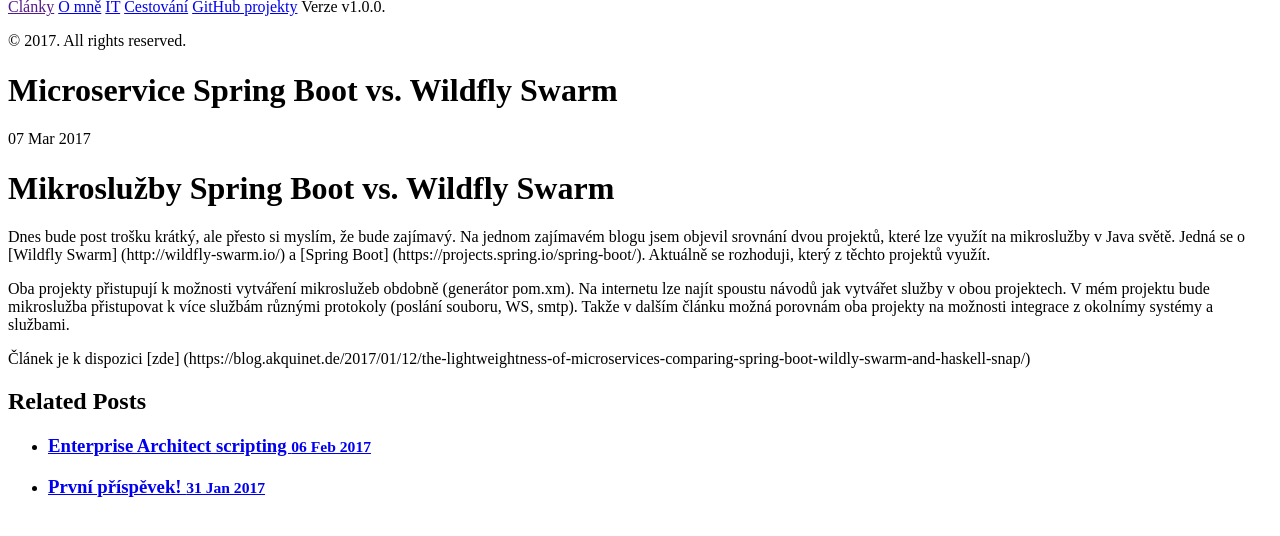
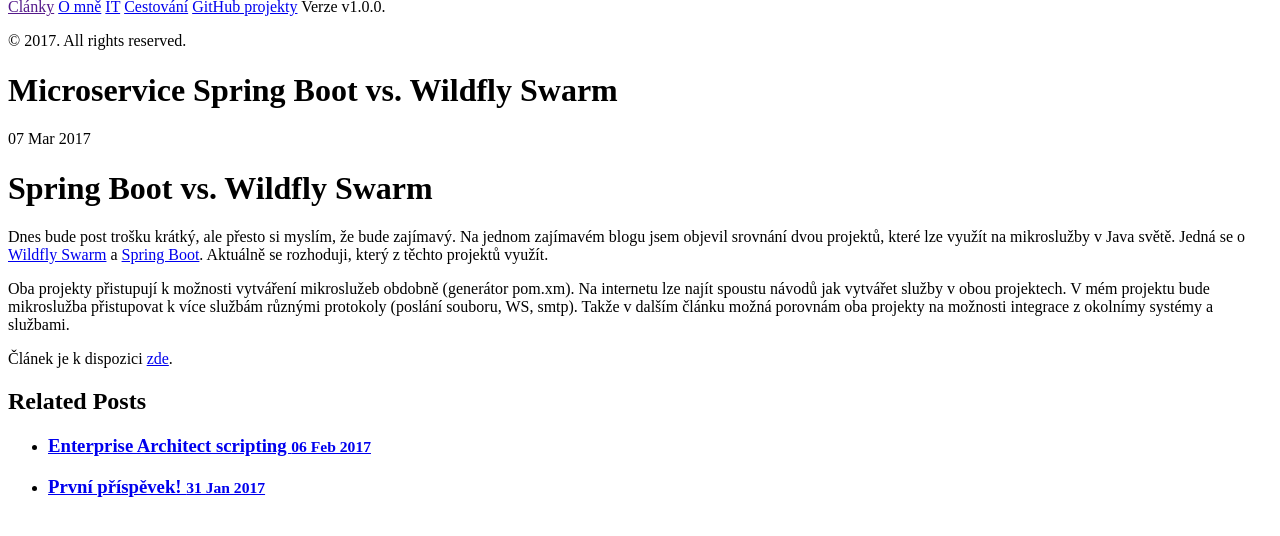
Before and after one commit to vladimirmezera/vladimirmezera.github.io, a Jekyll site: the page built from _posts/2017-03-07-Microservices.md, in a window 1280 px wide, cut to the strip 165-701 px from the top of the page. Built offline with Jekyll 4.4.1, drawn with Linux system fonts in a browser that asks for light colours.

Commit message:
Fix microservice

```diff
--- a/_posts/2017-03-07-Microservices.md
+++ b/_posts/2017-03-07-Microservices.md
@@ -2,15 +2,15 @@
 layout: post
 title:  "Microservice Spring Boot vs. Wildfly Swarm"
 date:   2017-03-07
-category: wildlfy
+category: architecture
 tags: [architecture, microservices, spring, wildfly]
 ---
 
-Mikroslužby Spring Boot vs. Wildfly Swarm
+Spring Boot vs. Wildfly Swarm
 =====
 
-Dnes bude post trošku krátký, ale přesto si myslím, že bude zajímavý. Na jednom zajímavém blogu jsem objevil srovnání dvou projektů, které lze využít na mikroslužby v Java světě. Jedná se o [Wildfly Swarm] (http://wildfly-swarm.io/) a [Spring Boot] (https://projects.spring.io/spring-boot/). Aktuálně se rozhoduji, který z těchto projektů využít.
+Dnes bude post trošku krátký, ale přesto si myslím, že bude zajímavý. Na jednom zajímavém blogu jsem objevil srovnání dvou projektů, které lze využít na mikroslužby v Java světě. Jedná se o [Wildfly Swarm](http://wildfly-swarm.io/) a [Spring Boot](https://projects.spring.io/spring-boot/). Aktuálně se rozhoduji, který z těchto projektů využít.
 
 Oba projekty přistupují k možnosti vytváření mikroslužeb obdobně (generátor pom.xm). Na internetu lze najít spoustu návodů jak vytvářet služby v obou projektech. V mém projektu bude mikroslužba přistupovat k více službám různými protokoly (poslání souboru, WS, smtp). Takže v dalším článku možná porovnám oba projekty na možnosti integrace z okolnímy systémy a službami.
 
-Článek je k dispozici [zde] (https://blog.akquinet.de/2017/01/12/the-lightweightness-of-microservices-comparing-spring-boot-wildly-swarm-and-haskell-snap/)
+Článek je k dispozici [zde](https://blog.akquinet.de/2017/01/12/the-lightweightness-of-microservices-comparing-spring-boot-wildly-swarm-and-haskell-snap/).
```
